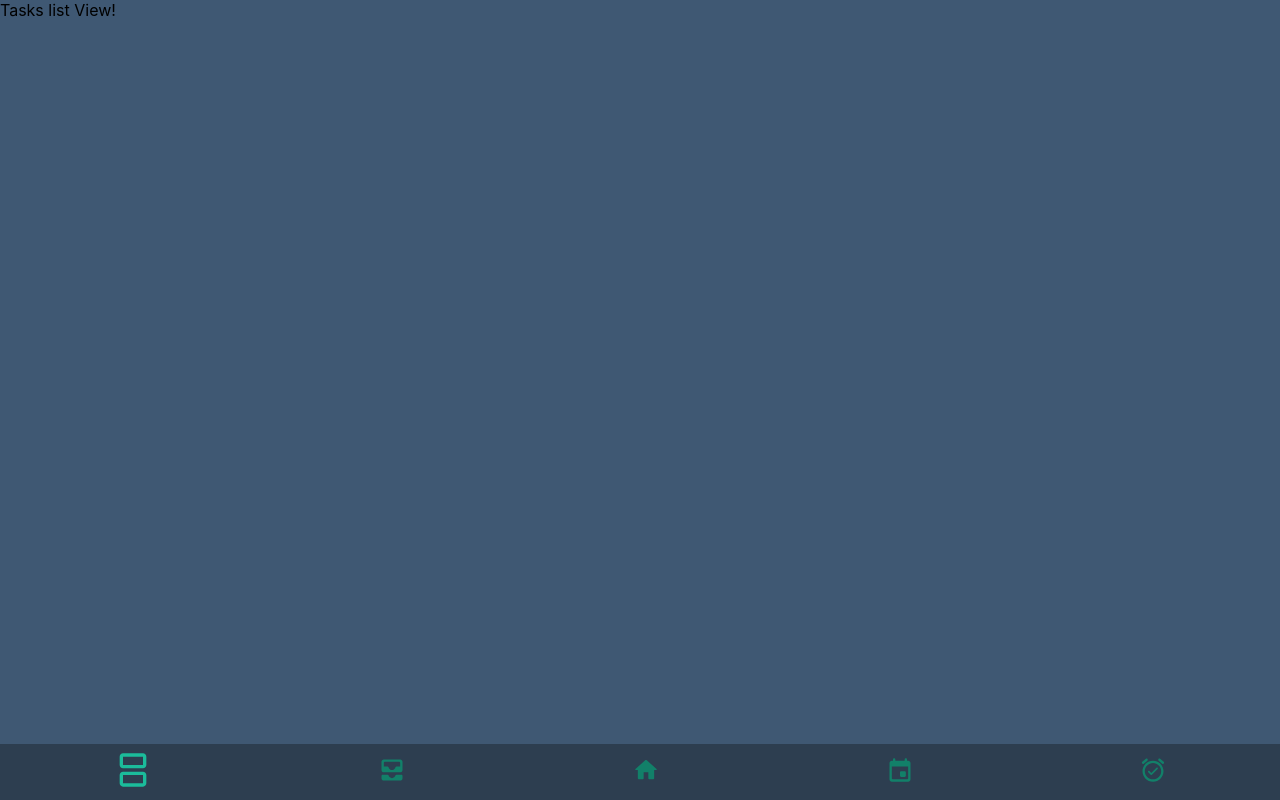
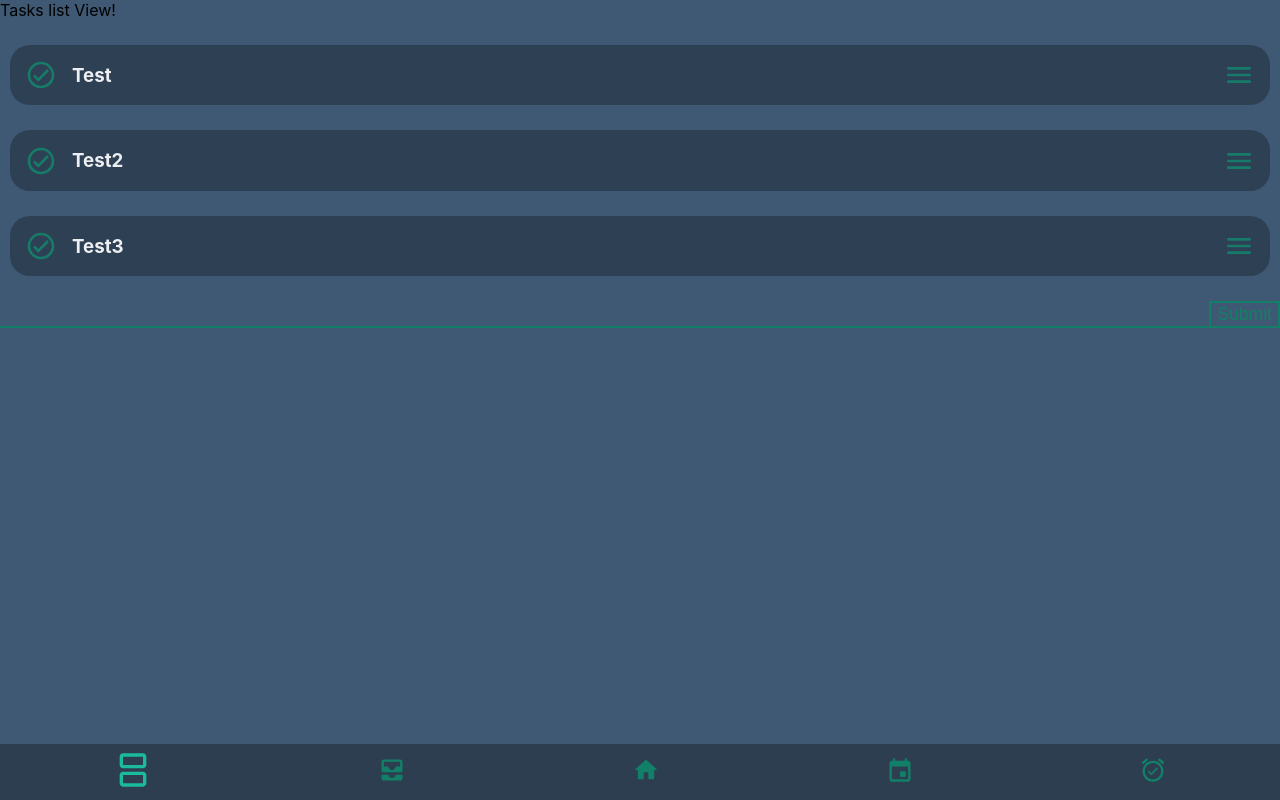
Before and after one commit to JakubMaslanka/Make-IT-Done, a React (Create React App) app: page /tasks in a window 1280 px wide. Built offline with nearby package versions, Linux system fonts and the light colour scheme.

Commit message:
Reusing the TaskList component in the Tasks view

```diff
--- a/src/pages/Tasks.js
+++ b/src/pages/Tasks.js
@@ -1,8 +1,10 @@
 import React from 'react';
+import TaskList from '../components/TaskList';
 
 const Tasks = () => (
   <div>
     Tasks list View!
+    <TaskList />
   </div>
 );
 
```
